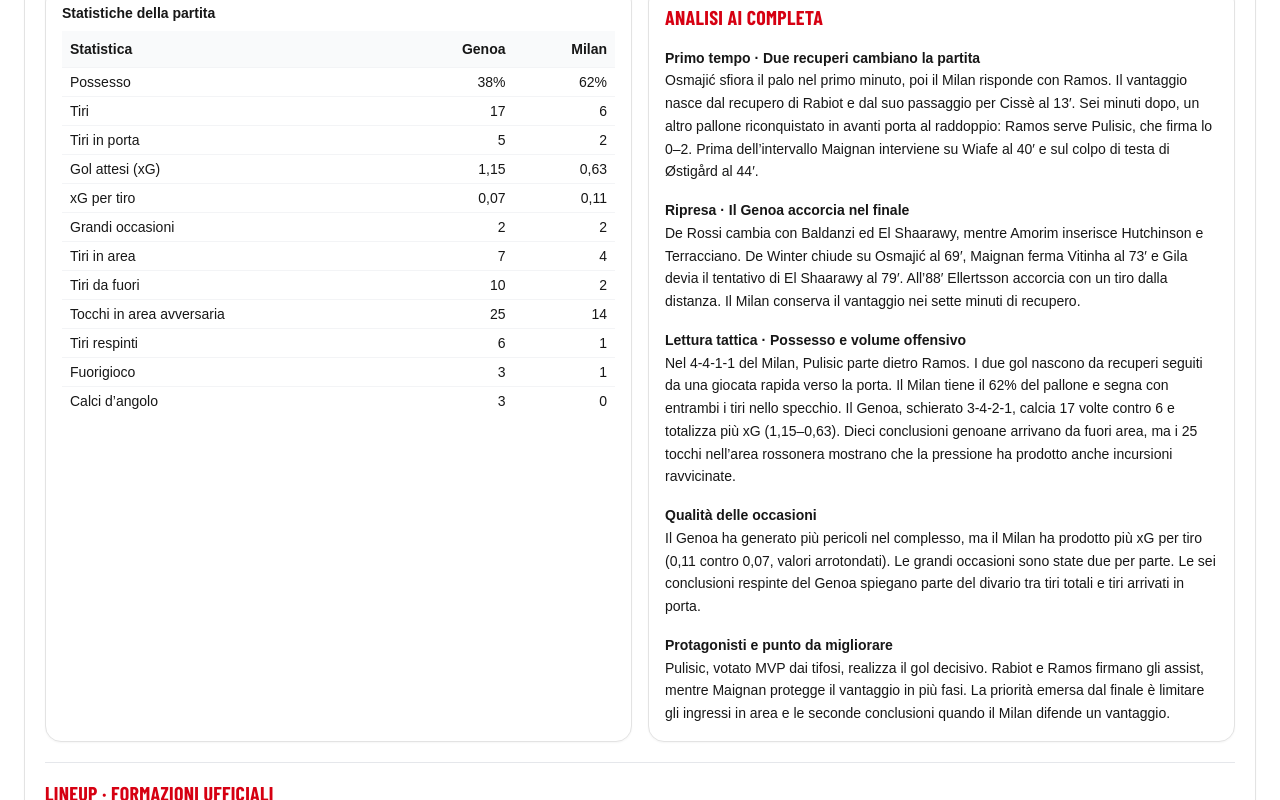
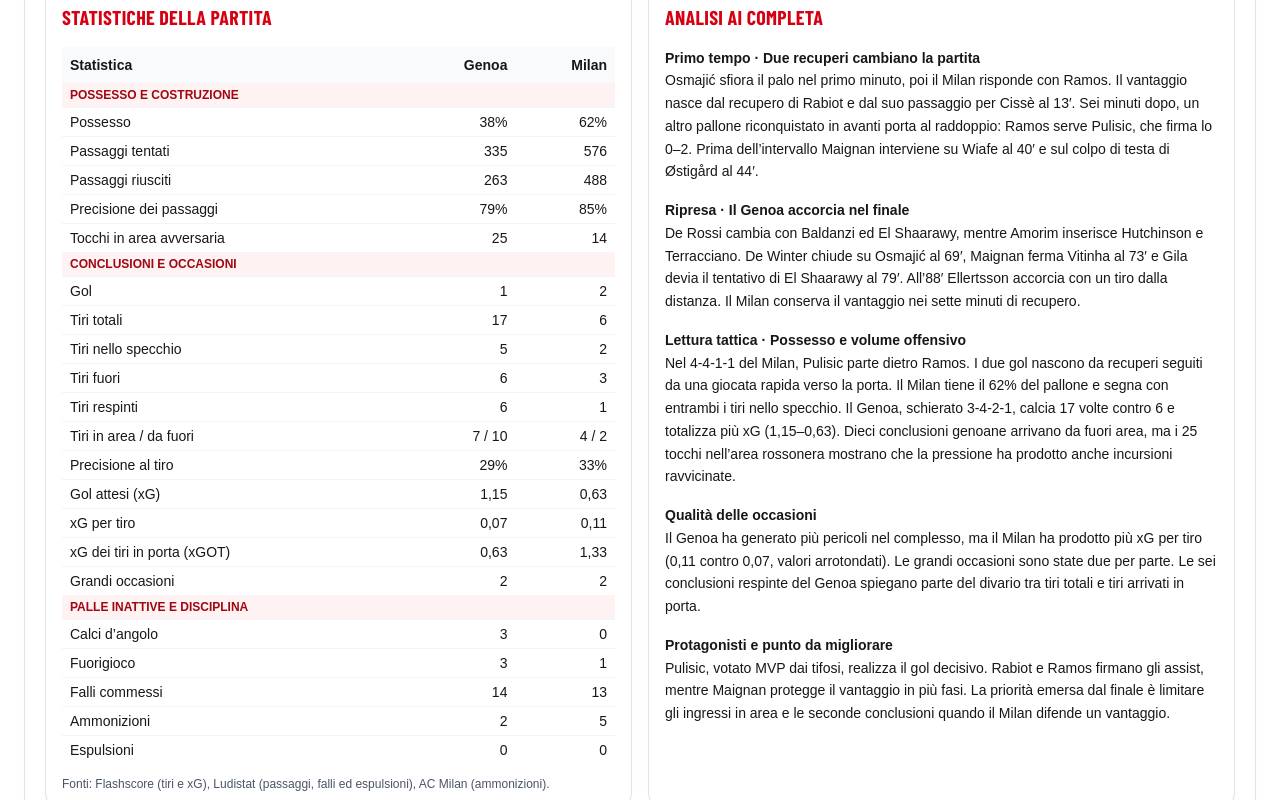
Before and after one commit to giuseppemastrapasqua/ac1899-v2, a Next.js app: page / in a window 1280 px wide. Shown: the part 2140-2940 px from the top of the page. Built offline with nearby package versions, Linux system fonts and the light colour scheme; no server answers; the database is empty; a web font is replaced by a local one.

Commit message:
Align analysis headings and expand detailed match stats

```diff
--- a/components/MatchAnalyst.tsx
+++ b/components/MatchAnalyst.tsx
@@ -1,20 +1,43 @@
 import { lineups } from "./GenoaMilanReport";
 
 const stats = [
-  ["Possesso", "38%", "62%"],
-  ["Tiri", "17", "6"],
-  ["Tiri in porta", "5", "2"],
-  ["Gol attesi (xG)", "1,15", "0,63"],
-  ["xG per tiro", "0,07", "0,11"],
-  ["Grandi occasioni", "2", "2"],
-  ["Tiri in area", "7", "4"],
-  ["Tiri da fuori", "10", "2"],
-  ["Tocchi in area avversaria", "25", "14"],
-  ["Tiri respinti", "6", "1"],
-  ["Fuorigioco", "3", "1"],
-  ["Calci d’angolo", "3", "0"],
+  {
+    group: "Possesso e costruzione",
+    rows: [
+      ["Possesso", "38%", "62%"],
+      ["Passaggi tentati", "335", "576"],
+      ["Passaggi riusciti", "263", "488"],
+      ["Precisione dei passaggi", "79%", "85%"],
+      ["Tocchi in area avversaria", "25", "14"],
+    ],
+  },
+  {
+    group: "Conclusioni e occasioni",
+    rows: [
+      ["Gol", "1", "2"],
+      ["Tiri totali", "17", "6"],
+      ["Tiri nello specchio", "5", "2"],
+      ["Tiri fuori", "6", "3"],
+      ["Tiri respinti", "6", "1"],
+      ["Tiri in area / da fuori", "7 / 10", "4 / 2"],
+      ["Precisione al tiro", "29%", "33%"],
+      ["Gol attesi (xG)", "1,15", "0,63"],
+      ["xG per tiro", "0,07", "0,11"],
+      ["xG dei tiri in porta (xGOT)", "0,63", "1,33"],
+      ["Grandi occasioni", "2", "2"],
+    ],
+  },
+  {
+    group: "Palle inattive e disciplina",
+    rows: [
+      ["Calci d’angolo", "3", "0"],
+      ["Fuorigioco", "3", "1"],
+      ["Falli commessi", "14", "13"],
+      ["Ammonizioni", "2", "5"],
+      ["Espulsioni", "0", "0"],
+    ],
+  },
 ];
-
 
 const phases = [
   ["13′", "Cissè", "0–1"],
@@ -58,15 +81,25 @@ export default function MatchAnalyst() {
       </section>
 
       <div className="mt-4 grid items-stretch gap-4 lg:grid-cols-2">
-          <div className="ac1899-box min-w-0 p-4">
+          <section aria-labelledby="analyst-stats" className="ac1899-box min-w-0 p-4">
+            <h3 id="analyst-stats" className="mb-4 text-xl">Statistiche della partita</h3>
             <table className="w-full text-left text-sm tabular-nums">
-              <caption className="mb-2 text-left font-bold">Statistiche della partita</caption>
               <thead><tr className="bg-gray-50"><th scope="col" className="p-2">Statistica</th><th scope="col" className="p-2 text-right">Genoa</th><th scope="col" className="p-2 text-right">Milan</th></tr></thead>
-              <tbody>{stats.map(([label, genoa, milan]) => (
-                <tr key={label} className="border-t border-gray-100"><th scope="row" className="px-2 py-1 font-medium">{label}</th><td className="px-2 py-1 text-right">{genoa}</td><td className="px-2 py-1 text-right">{milan}</td></tr>
-              ))}</tbody>
+              {stats.map(({ group, rows }) => (
+                <tbody key={group}>
+                  <tr><th scope="rowgroup" colSpan={3} className="bg-red-50 px-2 py-1 text-xs font-bold uppercase text-red-800">{group}</th></tr>
+                  {rows.map(([label, genoa, milan]) => (
+                    <tr key={label} className="border-t border-gray-100">
+                      <th scope="row" className="px-2 py-1 font-medium">{label}</th>
+                      <td className="px-2 py-1 text-right">{genoa}</td>
+                      <td className="px-2 py-1 text-right">{milan}</td>
+                    </tr>
+                  ))}
+                </tbody>
+              ))}
             </table>
-          </div>
+            <p className="mt-3 text-xs text-gray-600">Fonti: Flashscore (tiri e xG), Ludistat (passaggi, falli ed espulsioni), AC Milan (ammonizioni).</p>
+          </section>
 
         <article className="ac1899-box space-y-4 p-4 text-sm leading-relaxed" aria-labelledby="analyst-report">
           <h3 id="analyst-report" className="text-xl">Analisi AI completa</h3>
```
